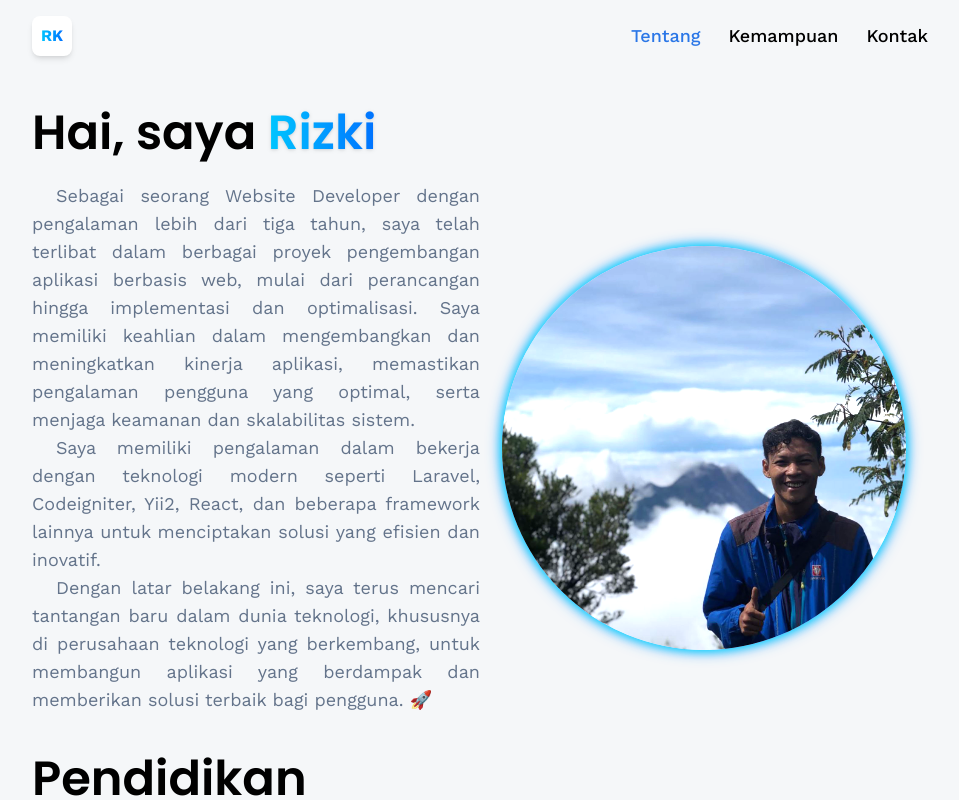
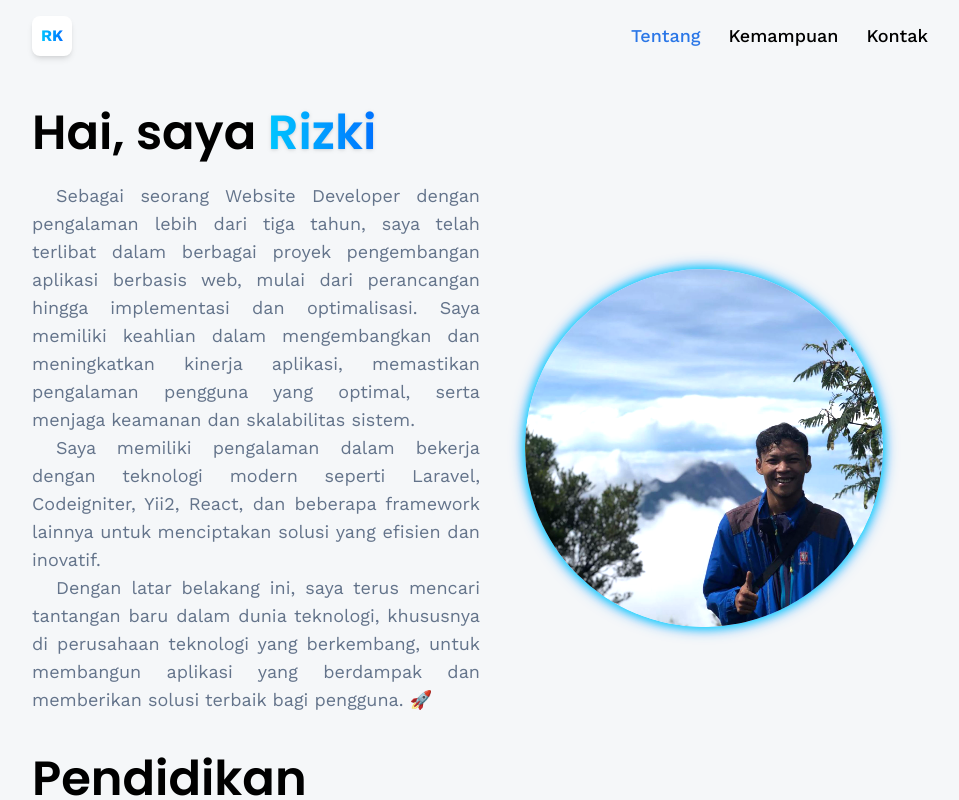
Before and after one commit to rizkikosasih/portfolio, a React (Vite) app: page /tentang in a window 1280 px wide. Shown: the top 800 px of the page, without its empty margins (160-1119 px from the left). Built offline with nearby package versions, Linux system fonts and the light colour scheme.

Commit message:
resize image profile

```diff
--- a/src/index.css
+++ b/src/index.css
@@ -98,7 +98,7 @@ body:has(.card[data-color='green']:hover) {
       0 0 15px #0072ff;
     filter: brightness(1.2);
     transition: box-shadow 0.3s ease;
-    @apply rounded-full w-[90%] h-[90%] object-cover bg-gradient-to-r from-[#00c6ff] to-[#0072ff];
+    @apply rounded-full w-[80%] h-[80%] object-cover bg-gradient-to-r from-[#00c6ff] to-[#0072ff];
   }
 
   .profile-image:hover {
```
